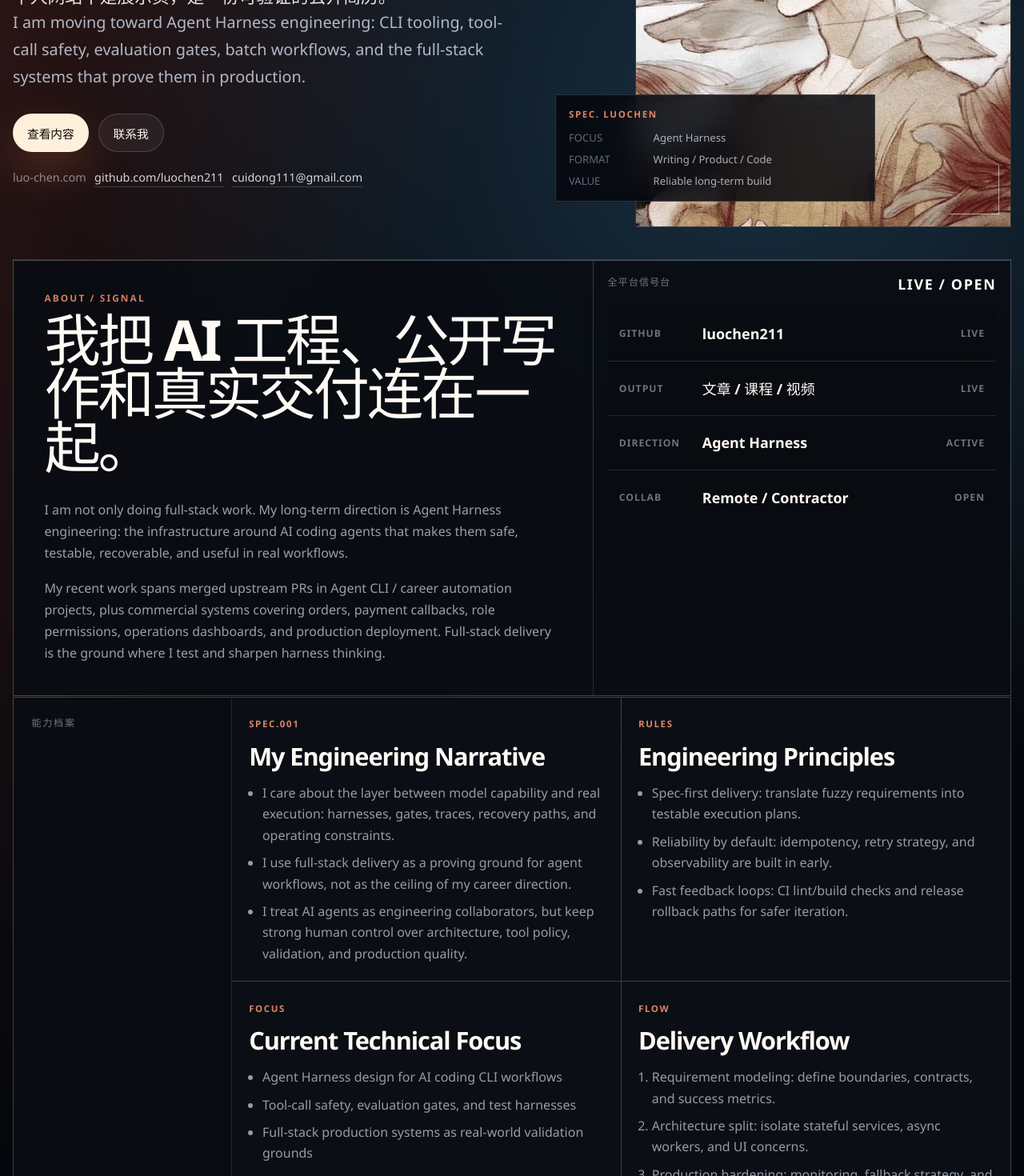
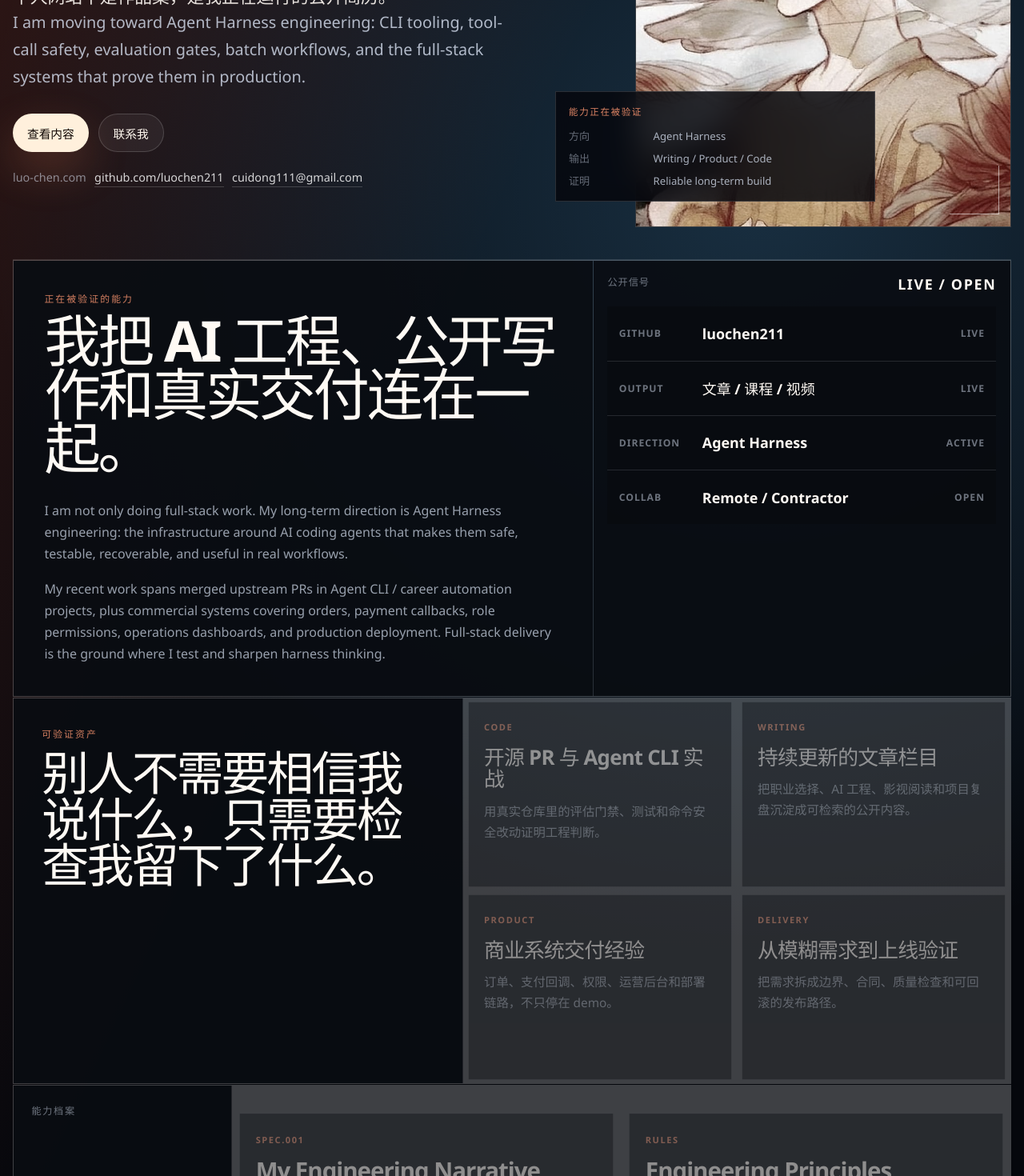
Before and after one commit to luochen211/luo-chen-com, a React (Vite) app: page / in a window 1280 px wide. Shown: the part 500-1970 px from the top of the page at 80% size. Built offline with nearby package versions, Linux system fonts and the light colour scheme.

Commit message:
feat: strengthen homepage proof assets

```diff
--- a/src/App.css
+++ b/src/App.css
@@ -1521,6 +1521,76 @@ h1 {
   font-size: clamp(1rem, 1.4vw, 1.22rem);
 }
 
+.home-proof {
+  display: grid;
+  grid-template-columns: minmax(0, 0.82fr) minmax(0, 1fr);
+  gap: 1px;
+  margin-top: 1px;
+  background: rgba(255, 255, 255, 0.12);
+  border: 1px solid rgba(255, 255, 255, 0.12);
+}
+
+.home-proof-head,
+.home-proof-grid article {
+  background: rgba(6, 9, 15, 0.9);
+}
+
+.home-proof-head {
+  padding: clamp(1.4rem, 3vw, 2.2rem);
+}
+
+.home-proof-head h2 {
+  max-width: 760px;
+  margin: 0.75rem 0 0;
+  color: #fffaf4;
+  font-size: clamp(2.1rem, 4.6vw, 4.8rem);
+  line-height: 0.98;
+  letter-spacing: -0.045em;
+}
+
+.home-proof-grid {
+  display: grid;
+  grid-template-columns: repeat(2, minmax(0, 1fr));
+  grid-auto-flow: dense;
+  gap: 1px;
+  background: rgba(255, 255, 255, 0.12);
+}
+
+.home-proof-grid article {
+  min-height: 15rem;
+  padding: 1.25rem;
+  transition:
+    background 220ms ease,
+    transform 220ms ease;
+}
+
+.home-proof-grid article:hover {
+  background: rgba(18, 28, 44, 0.94);
+  transform: translateY(-3px);
+}
+
+.home-proof-grid span {
+  color: rgba(255, 151, 113, 0.86);
+  font-size: 0.72rem;
+  font-weight: 900;
+  letter-spacing: 0.14em;
+  text-transform: uppercase;
+}
+
+.home-proof-grid h3 {
+  margin: 0.9rem 0 0;
+  color: #fffaf4;
+  font-size: clamp(1.25rem, 2.1vw, 2rem);
+  line-height: 1.08;
+  letter-spacing: -0.03em;
+}
+
+.home-proof-grid p {
+  margin: 0.9rem 0 0;
+  color: rgba(220, 230, 246, 0.66);
+  line-height: 1.68;
+}
+
 .home-capability {
   display: grid;
   grid-template-columns: minmax(220px, 0.28fr) minmax(0, 1fr);
@@ -1646,6 +1716,7 @@ h1 {
   .hero-content,
   .home-hero,
   .home-signal-grid,
+  .home-proof,
   .home-capability,
   .home-writing-grid,
   .home-build,
@@ -1661,7 +1732,8 @@ h1 {
 
   .column-grid,
   .article-network-grid,
-  .home-capability-grid {
+  .home-capability-grid,
+  .home-proof-grid {
     grid-template-columns: 1fr;
   }
 
--- a/src/App.jsx
+++ b/src/App.jsx
@@ -1249,6 +1249,28 @@ function HomePage({ t }) {
     { label: 'Direction', value: 'Agent Harness', status: 'ACTIVE' },
     { label: 'Collab', value: 'Remote / Contractor', status: 'OPEN', href: '/contact' },
   ]
+  const proofAssets = [
+    {
+      label: 'Code',
+      title: '开源 PR 与 Agent CLI 实战',
+      text: '用真实仓库里的评估门禁、测试和命令安全改动证明工程判断。',
+    },
+    {
+      label: 'Writing',
+      title: '持续更新的文章栏目',
+      text: '把职业选择、AI 工程、影视阅读和项目复盘沉淀成可检索的公开内容。',
+    },
+    {
+      label: 'Product',
+      title: '商业系统交付经验',
+      text: '订单、支付回调、权限、运营后台和部署链路，不只停在 demo。',
+    },
+    {
+      label: 'Delivery',
+      title: '从模糊需求到上线验证',
+      text: '把需求拆成边界、合同、质量检查和可回滚的发布路径。',
+    },
+  ]
   const buildLog = [
     'checking agent harness direction',
     'indexing writing columns',
@@ -1264,7 +1286,7 @@ function HomePage({ t }) {
           <p className="eyebrow hero-kicker">LUOCHEN / AGENT HARNESS / BUILD IN PUBLIC</p>
           <h1>落尘</h1>
           <p className="home-hero-line">Agent Harness Engineer × Full-Stack Builder</p>
-          <p className="home-hero-belief">个人网站不是展示页，是一份可验证的公开简历。</p>
+          <p className="home-hero-belief">个人网站不是作品集，是我正在运行的公开简历。</p>
           <p className="intro">{t.hero.intro}</p>
           <div className="home-hero-actions">
             <Link className="btn primary" to="/output">
@@ -1300,18 +1322,18 @@ function HomePage({ t }) {
             <span className="avatar-fallback-text">CD</span>
           </figure>
           <div className="home-spec">
-            <p>SPEC. LUOCHEN</p>
+            <p>能力正在被验证</p>
             <dl>
               <div>
-                <dt>FOCUS</dt>
+                <dt>方向</dt>
                 <dd>Agent Harness</dd>
               </div>
               <div>
-                <dt>FORMAT</dt>
+                <dt>输出</dt>
                 <dd>Writing / Product / Code</dd>
               </div>
               <div>
-                <dt>VALUE</dt>
+                <dt>证明</dt>
                 <dd>Reliable long-term build</dd>
               </div>
             </dl>
@@ -1321,7 +1343,7 @@ function HomePage({ t }) {
 
       <section className="home-signal-grid page-section">
         <div className="signal-about reveal">
-          <p className="eyebrow">ABOUT / SIGNAL</p>
+          <p className="eyebrow">正在被验证的能力</p>
           <h2>我把 AI 工程、公开写作和真实交付连在一起。</h2>
           <div className="signal-copy">
             {t.summary.paragraphs.map((paragraph) => (
@@ -1331,7 +1353,7 @@ function HomePage({ t }) {
         </div>
         <div className="signal-board reveal">
           <div className="signal-board-head">
-            <span>全平台信号台</span>
+            <span>公开信号</span>
             <strong>LIVE / OPEN</strong>
           </div>
           <ul>
@@ -1363,6 +1385,22 @@ function HomePage({ t }) {
         </div>
       </section>
 
+      <section className="home-proof page-section reveal">
+        <div className="home-proof-head">
+          <p className="eyebrow">可验证资产</p>
+          <h2>别人不需要相信我说什么，只需要检查我留下了什么。</h2>
+        </div>
+        <div className="home-proof-grid">
+          {proofAssets.map((asset) => (
+            <article key={asset.label}>
+              <span>{asset.label}</span>
+              <h3>{asset.title}</h3>
+              <p>{asset.text}</p>
+            </article>
+          ))}
+        </div>
+      </section>
+
       <section className="home-capability page-section">
         <div className="article-list-head">
           <p>能力档案</p>
@@ -1387,7 +1425,7 @@ function HomePage({ t }) {
 
       <section className="home-writing page-section">
         <div className="section-head reveal">
-          <p>WRITE / OUTPUT</p>
+          <p>内容资产</p>
           <h2>文章、专题和正在形成的内容系统。</h2>
         </div>
         <div className="home-writing-grid reveal">
@@ -1414,7 +1452,7 @@ function HomePage({ t }) {
 
       <section className="home-build page-section reveal">
         <div>
-          <p className="eyebrow">BUILD / TERMINAL</p>
+          <p className="eyebrow">构建记录</p>
           <h2>公开建造中。</h2>
           <p>
             这个网站本身就是一个真实项目：用来练工程判断、沉淀公开作品，也让别人直接看到我如何把 AI 协作、商业交付和内容输出变成可验证资产。
@@ -2098,7 +2136,7 @@ function SiteApp() {
 
     const context = gsap.context(() => {
       gsap.fromTo(
-        '.hero-copy > *',
+        '.hero-copy > *, .home-hero-copy > *',
         { opacity: 0, y: 34 },
         {
           opacity: 1,
@@ -2110,7 +2148,7 @@ function SiteApp() {
       )
 
       gsap.fromTo(
-        '.hero-visual',
+        '.hero-visual, .home-hero-visual',
         { opacity: 0, y: 42, rotate: -1.5 },
         { opacity: 1, y: 0, rotate: 0, duration: 1.1, ease: 'power3.out', delay: 0.12 },
       )
@@ -2133,7 +2171,7 @@ function SiteApp() {
         )
       })
 
-      gsap.utils.toArray('.capability-tile').forEach((tile) => {
+      gsap.utils.toArray('.capability-tile, .home-capability-item, .home-proof article').forEach((tile) => {
         gsap.fromTo(
           tile,
           { scale: 0.96, opacity: 0.42 },
@@ -2164,7 +2202,7 @@ function SiteApp() {
       <header className="topbar container">
         <nav className="nav">
           <Link className="brand" to="/">
-            luo-chen.com
+            落尘 / LUOCHEN
           </Link>
           <div className="nav-right">
             <div className="nav-links">
```
